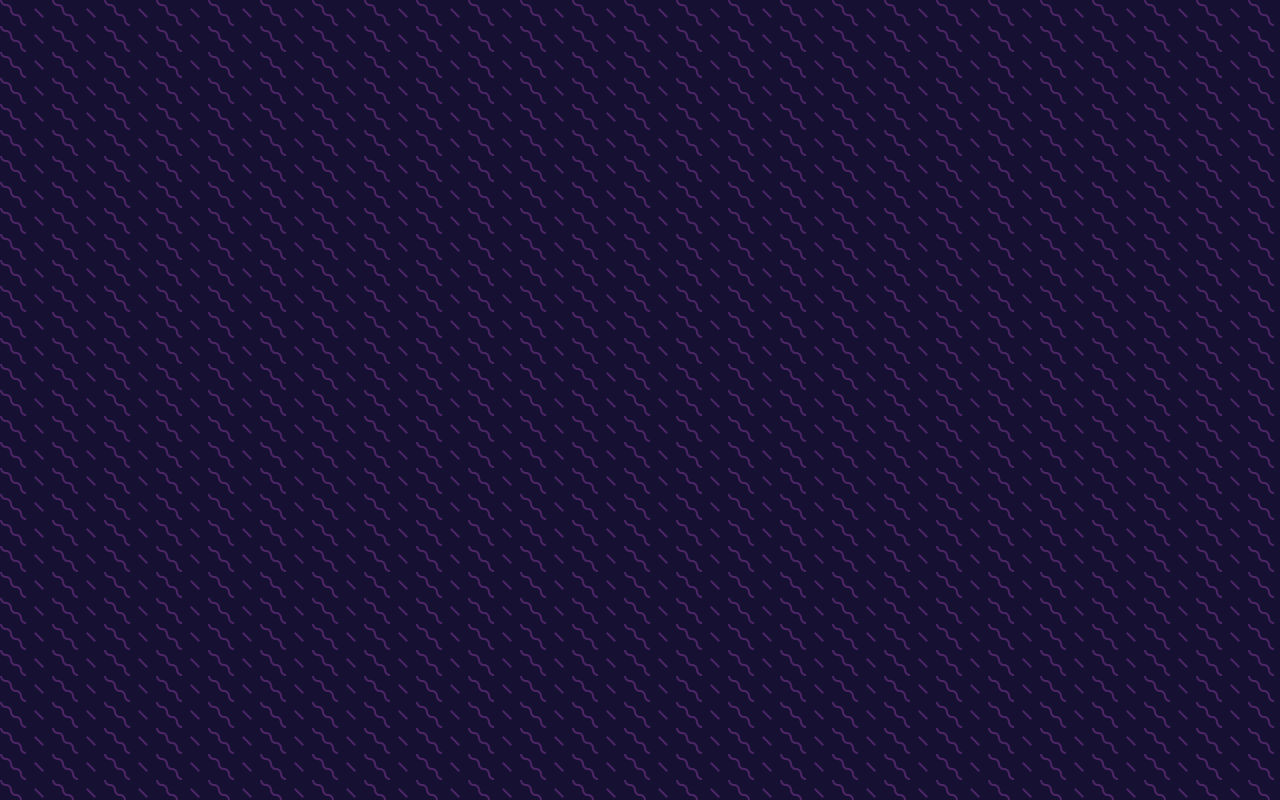
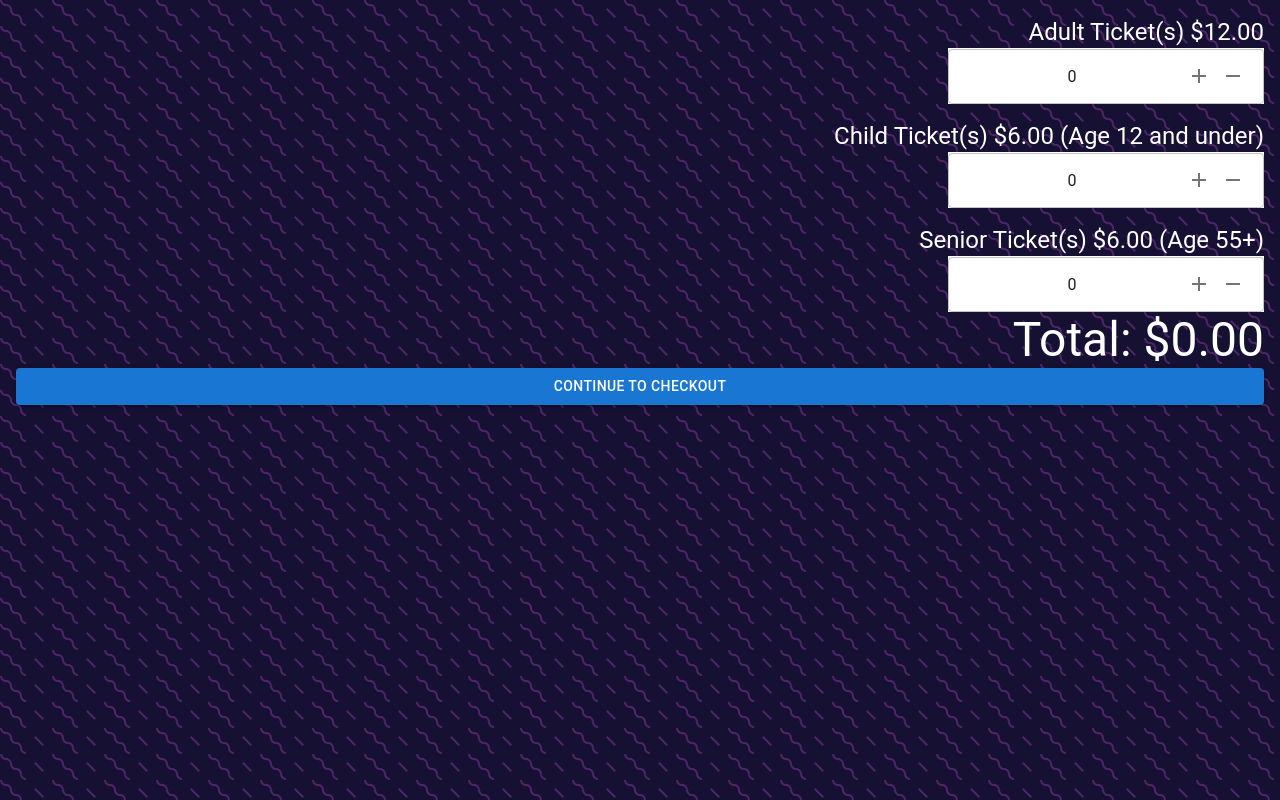
Before and after one commit to louisdefromont/cinema-ebooking-system, a React (Create React App) app in the folder cinema-ebooking-frontend/: page /select-age in a window 1280 px wide. Before the commit this address had no page. Built offline with nearby package versions, Linux system fonts and the light colour scheme; a web font is replaced by a local one.

Commit message:
Select ages

```diff
--- a/cinema-ebooking-frontend/src/App.js
+++ b/cinema-ebooking-frontend/src/App.js
@@ -5,6 +5,7 @@
 import Login from './pages/Login'
 import AdminControl from './pages/admin/AdminControl';
 import AdminPromotions from './pages/admin/Promotions';
+import SelectAge from './pages/SelectAge';
 
 
 function App() {
@@ -17,6 +18,7 @@
           <Route path='/login' element={<Login />} />
           <Route path='/admin' element={<AdminControl />} />
           <Route path='/admin/promotions' element={<AdminPromotions />} />
+          <Route path='/select-age' element={<SelectAge />} />
         </Routes>
       </div>
     </Router>
--- /dev/null
+++ b/cinema-ebooking-frontend/src/components/IntegerSelector.css
@@ -0,0 +1,8 @@
+input::-webkit-outer-spin-button,
+input::-webkit-inner-spin-button {
+    display: none;
+}
+
+input[type=number] {
+    -moz-appearance:textfield; /* Firefox */
+}
--- /dev/null
+++ b/cinema-ebooking-frontend/src/components/IntegerSelector.js
@@ -0,0 +1,40 @@
+import React from 'react';
+import TextField from '@mui/material/TextField';
+import IconButton from '@mui/material/IconButton';
+import AddIcon from '@mui/icons-material/Add';
+import RemoveIcon from '@mui/icons-material/Remove';
+import './IntegerSelector.css';
+
+export default function IntegerSelector({ value, setValue}) {
+
+	const handleIncrement = () => {
+		setValue((prevValue) => prevValue + 1);
+	};
+
+	const handleDecrement = () => {
+		setValue((prevValue) => Math.max(0, prevValue - 1));
+	};
+
+	return (
+			<TextField
+				type="number"
+				value={value}
+				InputProps={{
+					inputProps: { // Set inputProps to disable the spinners
+						style: { textAlign: 'center' }, // Optionally, you can center the text
+					},
+					endAdornment: (
+						<>
+							<IconButton onClick={handleIncrement} size="small">
+								<AddIcon />
+							</IconButton>
+							<IconButton onClick={handleDecrement} size="small">
+								<RemoveIcon />
+							</IconButton>
+						</>
+					),
+				}}
+				sx={{ bgcolor: 'white' }} // Apply white background color
+			/>
+	);
+}
--- /dev/null
+++ b/cinema-ebooking-frontend/src/pages/SelectAge.js
@@ -0,0 +1,44 @@
+import React, { useState } from 'react';
+import Box from '@mui/material/Box';
+import Typography from '@mui/material/Typography';
+import IntegerSelector from '../components/IntegerSelector';
+import Button from '@mui/material/Button';
+import { Link } from 'react-router-dom';
+
+export default function SelectAge() {
+  const [adultTickets, setAdultTickets] = useState(0);
+  const [childTickets, setChildTickets] = useState(0);
+  const [seniorTickets, setSeniorTickets] = useState(0);
+
+  return (
+    <Box display="flex" flexDirection="column" p={2} justifyContent="flex-end" textAlign="right">
+      <Box alignSelf="flex-end">
+        <Typography variant="h5" sx={{ color: 'white' }}>
+          Adult Ticket(s) $12.00
+        </Typography>
+        <IntegerSelector value={adultTickets} setValue={setAdultTickets} />
+      </Box>
+      <Box mt={2} alignSelf="flex-end">
+        <Typography variant="h5" sx={{ color: 'white' }}>
+          Child Ticket(s) $6.00 (Age 12 and under)
+        </Typography>
+        <IntegerSelector value={childTickets} setValue={setChildTickets} />
+      </Box>
+      <Box mt={2} alignSelf="flex-end">
+        <Typography variant="h5" sx={{ color: 'white' }}>
+          Senior Ticket(s) $6.00 (Age 55+)
+        </Typography>
+        <IntegerSelector value={seniorTickets} setValue={setSeniorTickets} />
+      </Box>
+      <Typography variant="h3" sx={{ color: 'white' }}>
+        Total: ${adultTickets * 12 + childTickets * 6 + seniorTickets * 6}.00
+      </Typography>
+      <Button
+        variant="contained"
+        color="primary"
+        to="/select-seats"
+        component={Link}
+      >Continue to Checkout</Button>
+    </Box>
+  );
+}
```
